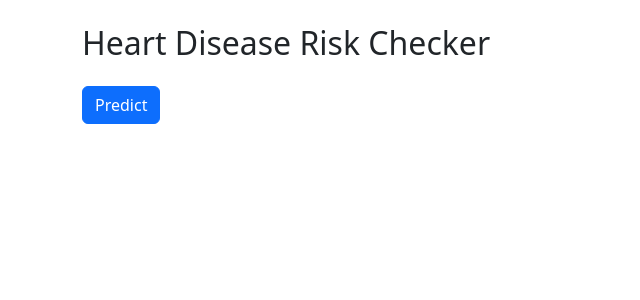
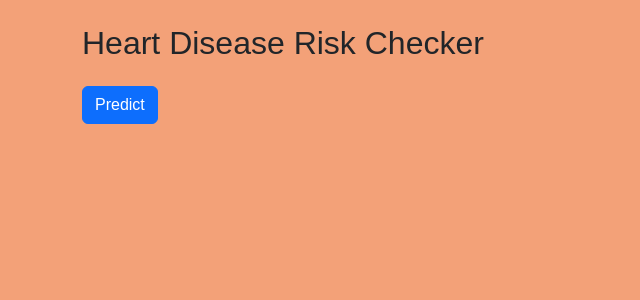
Before and after one commit to Rash-03/Heart_disease_prediction, a Flask app: page / in a window 1280 px wide. Shown: the top 300 px of the page, without its empty margins (0-640 px from the left). Run offline with Flask 3, Linux system fonts and the light colour scheme; parts of the project's set-up code (start-up, migrations or seed data) failed here and were passed over.

Commit message:
Set soft background colour

```diff
--- a/heart/static/style.css
+++ b/heart/static/style.css
@@ -1,6 +1,6 @@
 body {
-  background-color: #f3f4f6;  /* soft gray-blue; try #e6f2ff or any color you like */
-  font-family: 'Segoe UI', sans-serif;
+  background-color: #f3a076fa;  /* or any soft color */
+  font-family: Arial, sans-serif;
   margin: 0;
   padding: 0;
 }
--- a/heart/templates/index.html
+++ b/heart/templates/index.html
@@ -4,6 +4,7 @@
   <meta charset="UTF-8">
   <title>Heart Disease Predictor</title>
   <link href="https://cdn.jsdelivr.net/npm/bootstrap@5.3.3/dist/css/bootstrap.min.css" rel="stylesheet">
+  <link href="{{ url_for('static', filename='style.css') }}" rel="stylesheet">
 </head>
 <body class="p-4">
   <div class="container">
```
